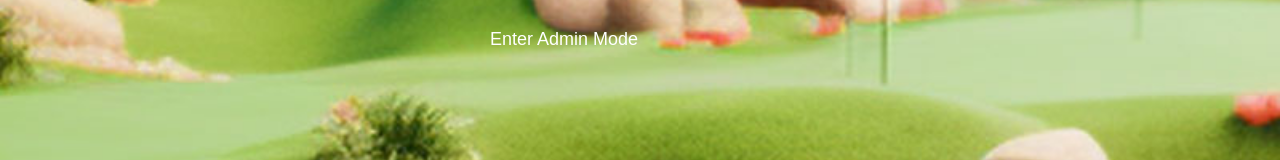
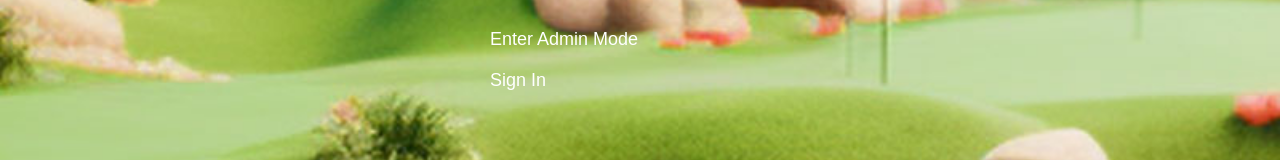
Before and after one commit to jonathanfavorite/puttputtgo-official, a React (Create React App) app: page /demo/settings in a window 1280 px wide. Shown: the part 194-354 px from the top of the page. Built offline with nearby package versions, Linux system fonts and the light colour scheme.

Commit message:
added link

```diff
--- a/src/components/pages/settings-screen/SettingsPage.tsx
+++ b/src/components/pages/settings-screen/SettingsPage.tsx
@@ -152,7 +152,7 @@ function SettingsPage() {
                     </div>
                 </div>
 
-
+                <div className='button rules-button' onClick={() => navigate(`/${business_name}/signin`)}>Sign In</div>
 
                 </div>
                <div className='settings-footer'>
```
